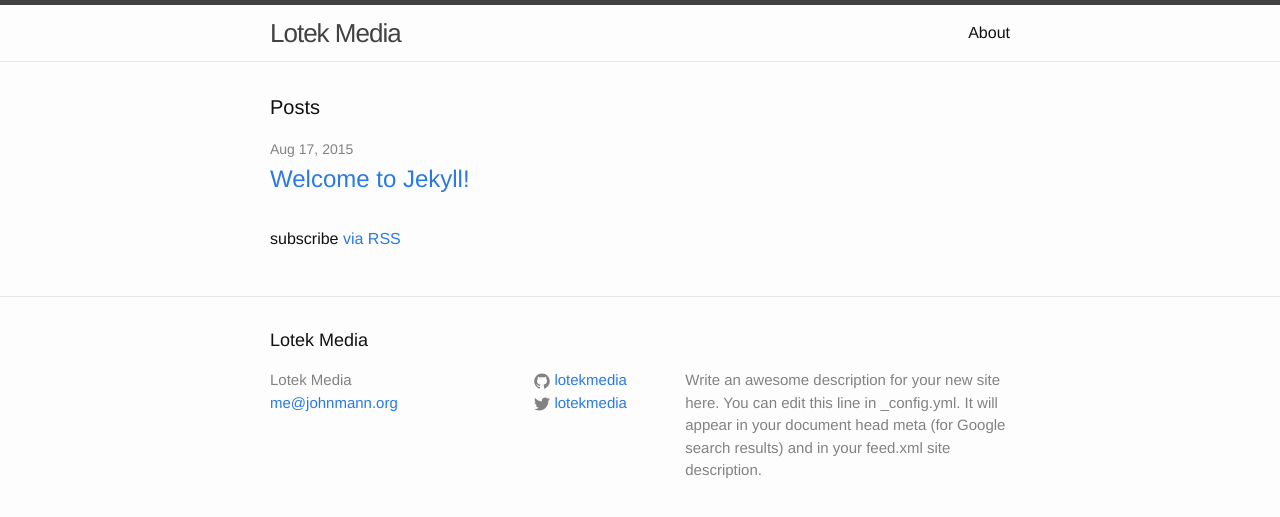
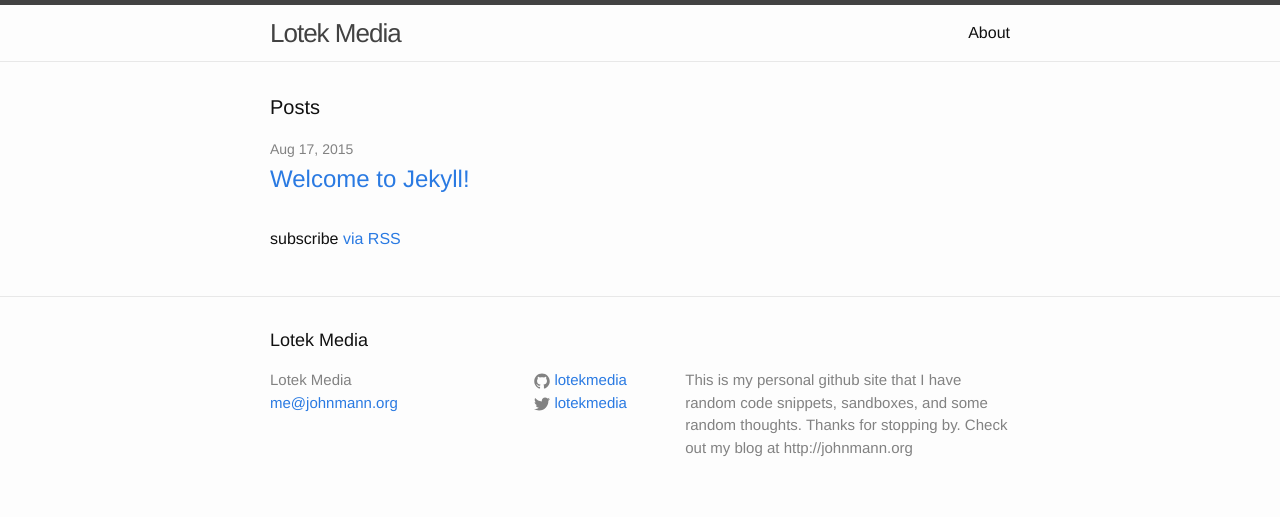
Before and after one commit to startupsandcode/startupsandcode.github.io, a Jekyll site: the page built from index.html, in a window 1280 px wide. Shown: the top 517 px of the page. Built offline with Jekyll 4.4.1, drawn with Linux system fonts in a browser that asks for light colours.

Commit message:
added description

```diff
--- a/_config.yml
+++ b/_config.yml
@@ -2,11 +2,11 @@
 title: Lotek Media
 email: me@johnmann.org
 description: > # this means to ignore newlines until "baseurl:"
-  Write an awesome description for your new site here. You can edit this
-  line in _config.yml. It will appear in your document head meta (for
-  Google search results) and in your feed.xml site description.
+  This is my personal github site that I have random code snippets,
+  sandboxes, and some random thoughts.  Thanks for stopping by.
+  Check out my blog at http://johnmann.org
 baseurl: "" # the subpath of your site, e.g. /blog/
-url: "http://yourdomain.com" # the base hostname & protocol for your site
+url: "http://johnmann.org" # the base hostname & protocol for your site
 twitter_username: lotekmedia
 github_username:  lotekmedia
 
```
